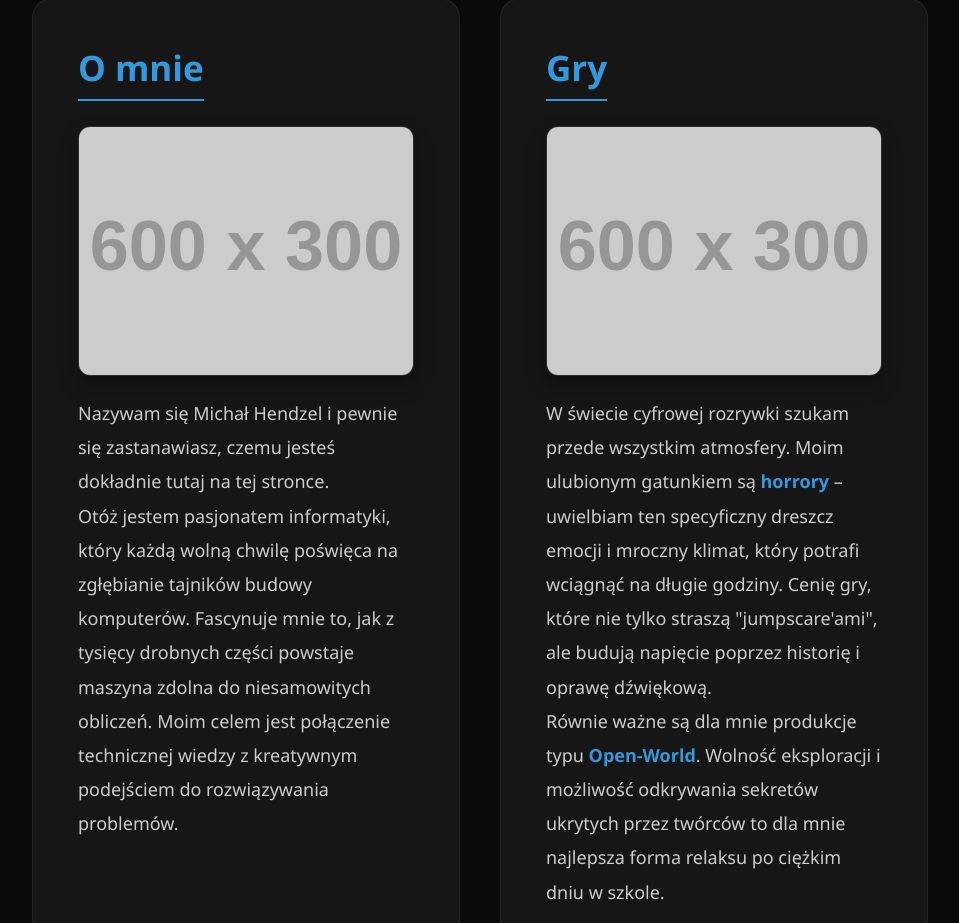
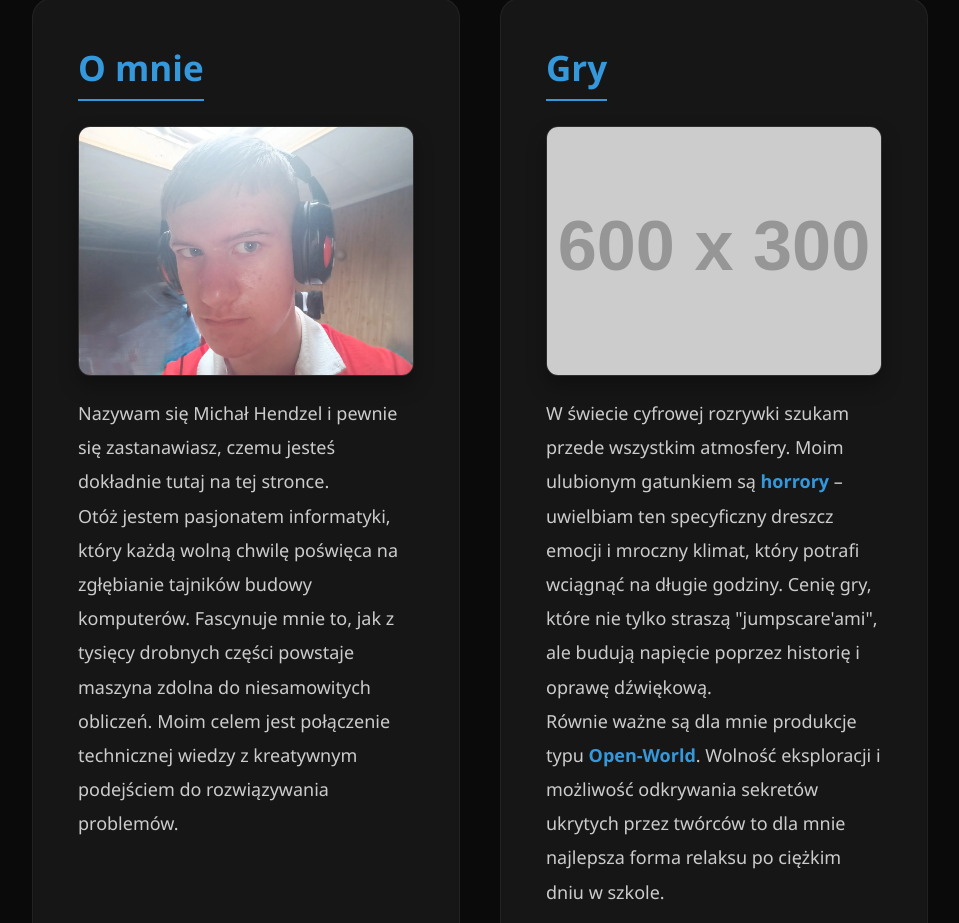
Before and after one commit to GP972/Serwis-RAM, a website: page index.html in a window 1280 px wide. Shown: the part 796-1719 px from the top of the page, without its empty margins (160-1119 px from the left). Drawn offline with Linux system fonts and the light colour scheme; placeholder pictures from the web are drawn by us.

Commit message:
Update index.html

```diff
--- a/index.html
+++ b/index.html
@@ -87,7 +87,7 @@
         <main class="container-fluid">
             <section id="ja" class="content-card">
                 <h2>O mnie</h2>
-                <img src="https://via.placeholder.com/600x300/111/3498db?text=Zdjecie+O+Mnie" alt="Zdjęcie o mnie" class="card-img">
+                <img src="./founder.webp" alt="Zdjęcie o mnie" class="card-img">
                 <p>Nazywam się Michał Hendzel i pewnie się zastanawiasz, czemu jesteś dokładnie tutaj na tej stronce.</p>
                 <p>Otóż jestem pasjonatem informatyki, który każdą wolną chwilę poświęca na zgłębianie tajników budowy komputerów. Fascynuje mnie to, jak z tysięcy drobnych części powstaje maszyna zdolna do niesamowitych obliczeń. Moim celem jest połączenie technicznej wiedzy z kreatywnym podejściem do rozwiązywania problemów.</p>
             </section>
```
